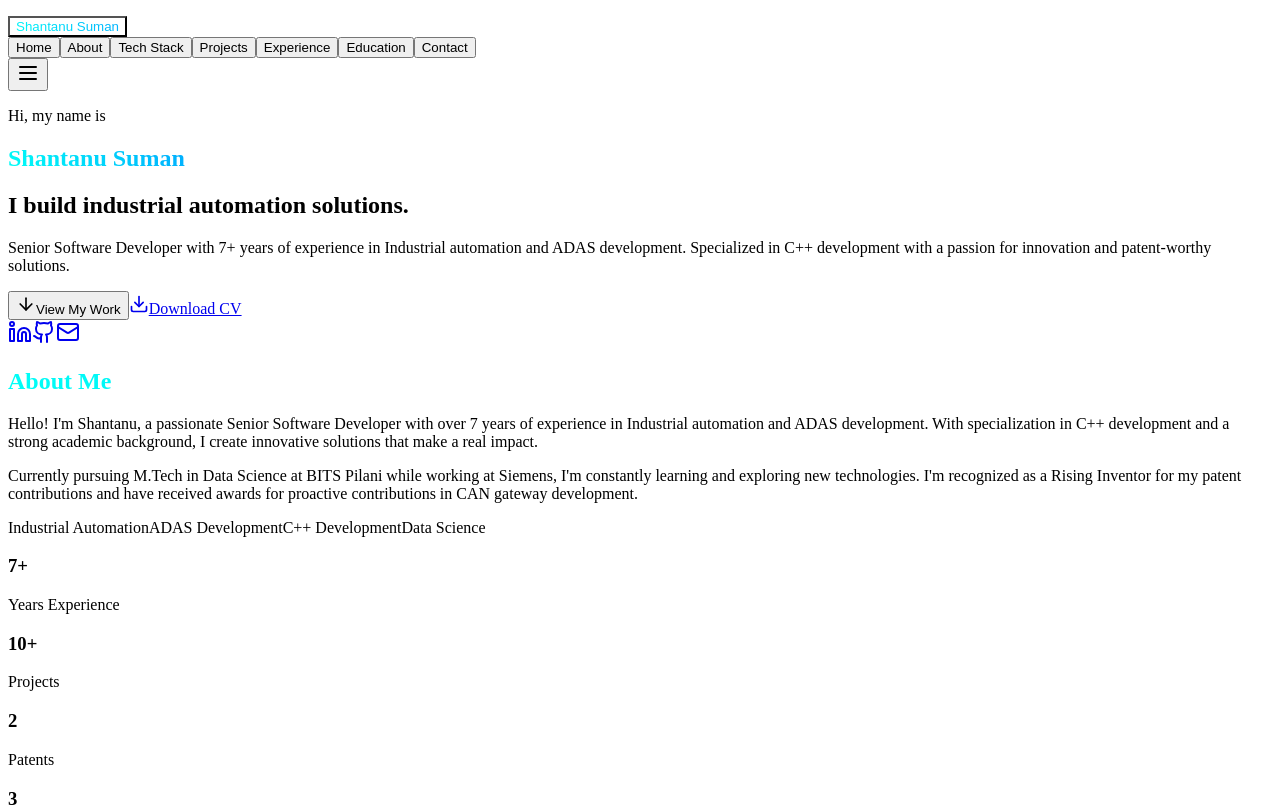
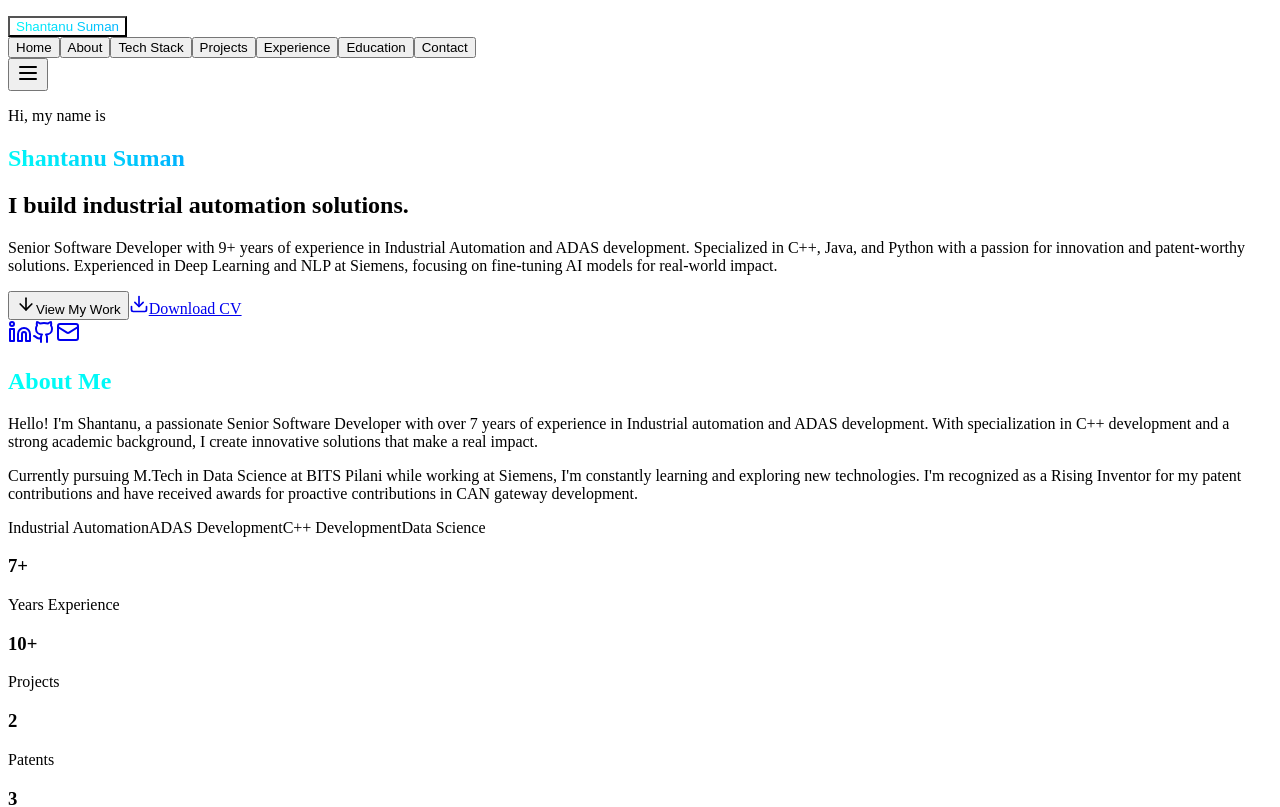
Before and after one commit to shantanu-suman/Portfolio, a React (Vite) app in the folder client/: page / in a window 1280 px wide. Shown: the top 807 px of the page. Built offline with nearby package versions, Linux system fonts and the light colour scheme.

Commit message:
Updated Intro

```diff
--- a/client/src/components/hero.tsx
+++ b/client/src/components/hero.tsx
@@ -56,8 +56,9 @@ export default function Hero() {
             animate={{ opacity: 1, y: 0 }}
             transition={{ duration: 0.6, delay: 0.8 }}
           >
-            Senior Software Developer with 7+ years of experience in Industrial automation and ADAS development.
-            Specialized in C++ development with a passion for innovation and patent-worthy solutions.
+  	 Senior Software Developer with 9+ years of experience in Industrial Automation and ADAS development.
+         Specialized in C++, Java, and Python with a passion for innovation and patent-worthy solutions.
+         Experienced in Deep Learning and NLP at Siemens, focusing on fine-tuning AI models for real-world impact.
           </motion.p>
 
           {/* CTA Buttons */}
```
Also changed, not shown: 3 other files (tests, documents, lock files or other folders).
